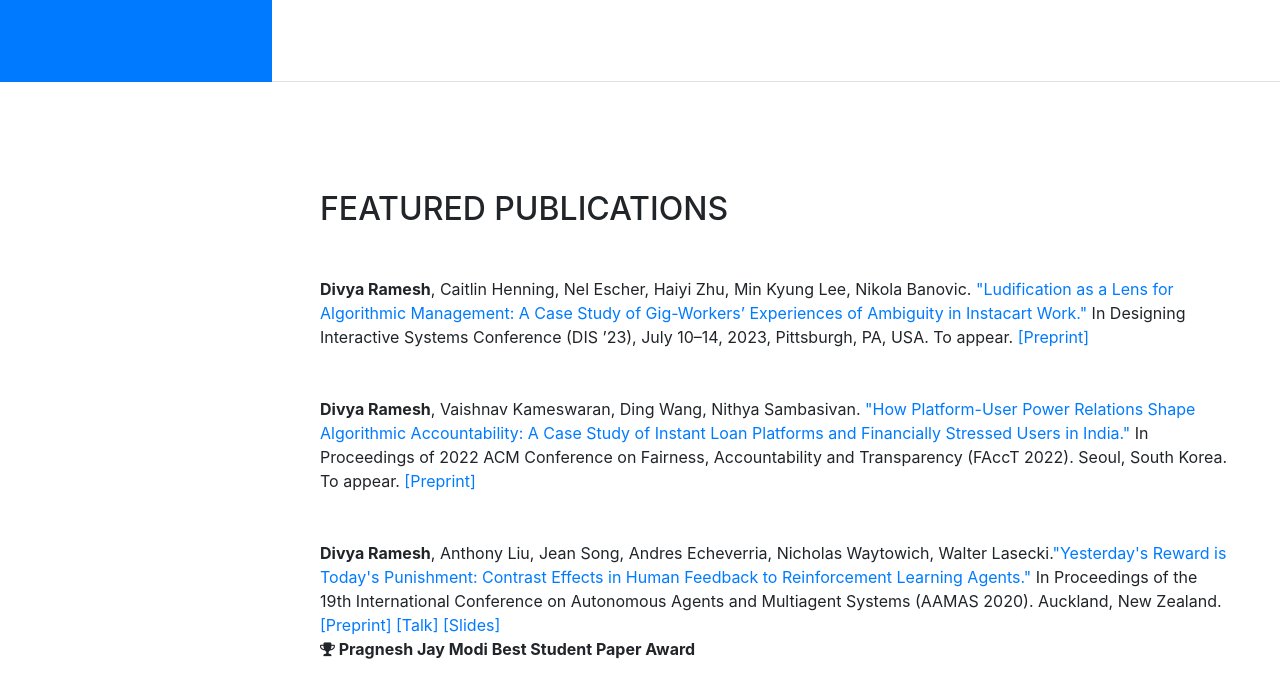
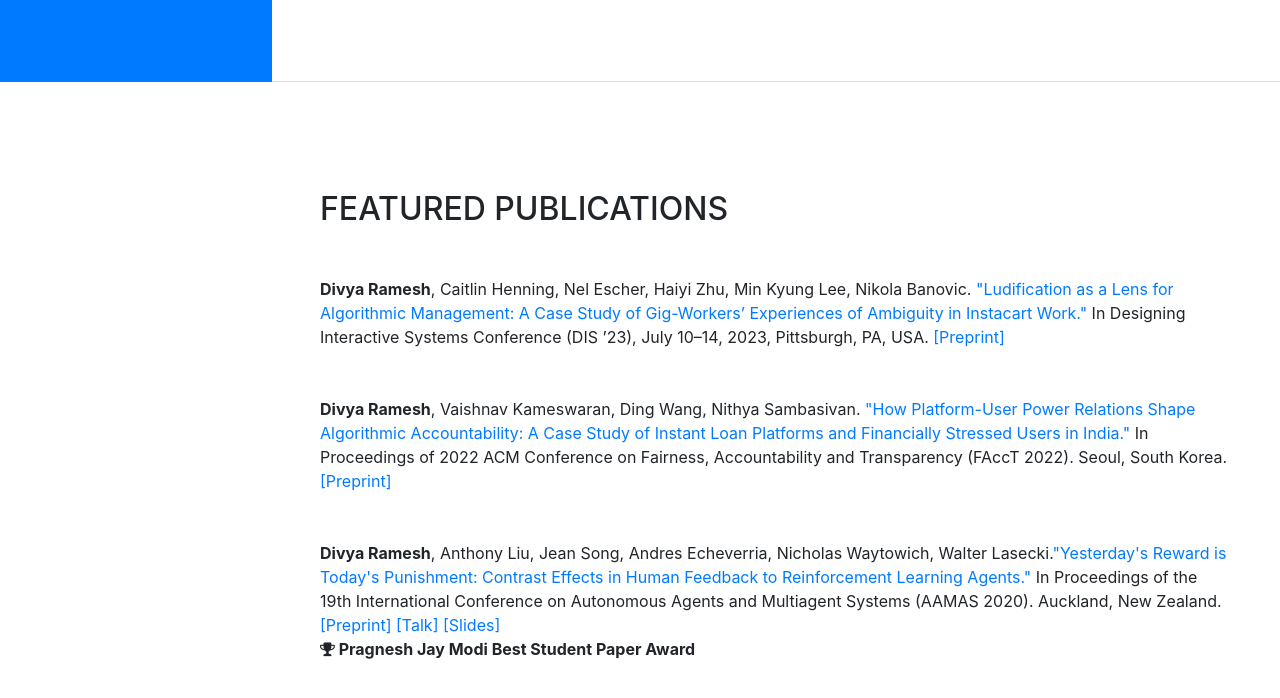
Before and after one commit to dramesh14/dramesh14.github.io, a website with bundled scripts: page index.html in a window 1280 px wide. Shown: the part 718-1416 px from the top of the page. Built offline with nearby package versions, Linux system fonts and the light colour scheme; a web font is replaced by a local one.

Commit message:
update website

```diff
--- a/index.html
+++ b/index.html
@@ -118,14 +118,14 @@
                   <div class="resume-content mr-auto">
               <b>Divya Ramesh</b>, Caitlin Henning, Nel Escher, Haiyi Zhu, Min Kyung Lee, Nikola Banovic. <a target="_blank" class="mb-3" href="pdf/RameshD_dis23_ID_46.pdf">"Ludification as a Lens for Algorithmic Management: A Case
 Study of Gig-Workers’ Experiences of Ambiguity in Instacart Work."</a> In Designing Interactive Systems Conference (DIS ’23), July
-10–14, 2023, Pittsburgh, PA, USA. To appear.<a target="_blank" class="mb-3" href="pdf/RameshD_dis23_ID_46.pdf"> [Preprint] </a>
+10–14, 2023, Pittsburgh, PA, USA.<a target="_blank" class="mb-3" href="pdf/RameshD_dis23_ID_46.pdf"> [Preprint] </a>
         </div>
           </div>
 
 
                <div class="resume-item d-flex flex-column flex-md-row mb-5">
                   <div class="resume-content mr-auto">
-              <b>Divya Ramesh</b>, Vaishnav Kameswaran, Ding Wang, Nithya Sambasivan. <a target="_blank" class="mb-3" href="https://arxiv.org/abs/2205.05661">"How Platform-User Power Relations Shape Algorithmic Accountability: A Case Study of Instant Loan Platforms and Financially Stressed Users in India."</a> In Proceedings of 2022  ACM Conference on Fairness, Accountability and Transparency (FAccT 2022). Seoul, South Korea. To appear.<a target="_blank" class="mb-3" href="https://arxiv.org/abs/2205.05661"> [Preprint] </a>
+              <b>Divya Ramesh</b>, Vaishnav Kameswaran, Ding Wang, Nithya Sambasivan. <a target="_blank" class="mb-3" href="https://arxiv.org/abs/2205.05661">"How Platform-User Power Relations Shape Algorithmic Accountability: A Case Study of Instant Loan Platforms and Financially Stressed Users in India."</a> In Proceedings of 2022  ACM Conference on Fairness, Accountability and Transparency (FAccT 2022). Seoul, South Korea.<a target="_blank" class="mb-3" href="https://arxiv.org/abs/2205.05661"> [Preprint] </a>
         </div>
           </div>
 
```
